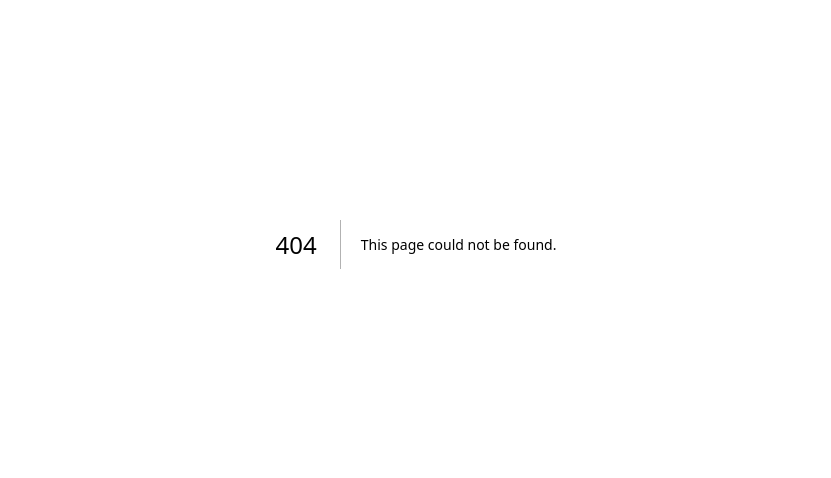
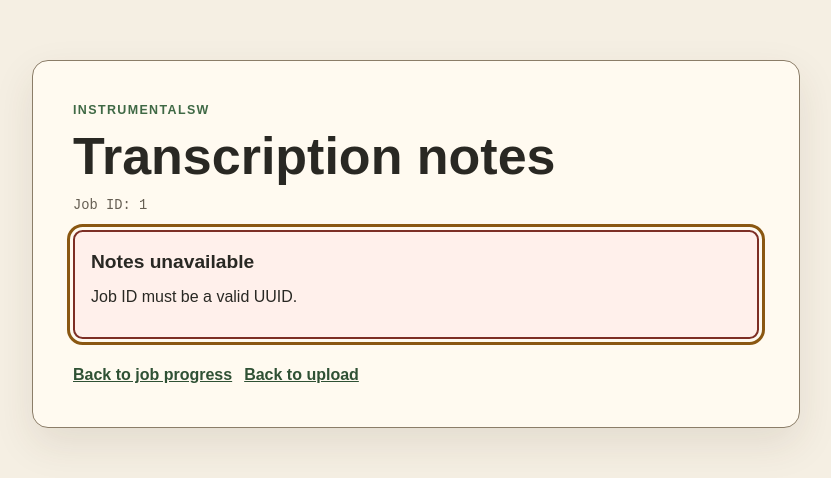
Before and after one commit to EnzoAA004/InstrumentalSW_Frontend, a Next.js app: page /transcriptions/1/review in a window 1280 px wide. Before the commit this address had no page. Shown: the part 156-634 px from the top of the page, without its empty margins (224-1055 px from the left). Built offline with nearby package versions, Linux system fonts and the light colour scheme.

Commit message:
feat(SAX-042): add reloadable transcription review route

```diff
--- /dev/null
+++ b/src/app/transcriptions/[jobId]/review/page.tsx
@@ -0,0 +1,14 @@
+import { TranscriptionReviewView } from "@/components/transcription-review";
+
+interface TranscriptionReviewPageProps {
+  params: Promise<{ jobId: string }>;
+}
+
+export default async function TranscriptionReviewPage({ params }: TranscriptionReviewPageProps) {
+  const { jobId } = await params;
+  return (
+    <main className="page-shell">
+      <TranscriptionReviewView key={jobId} jobId={jobId} />
+    </main>
+  );
+}
```
